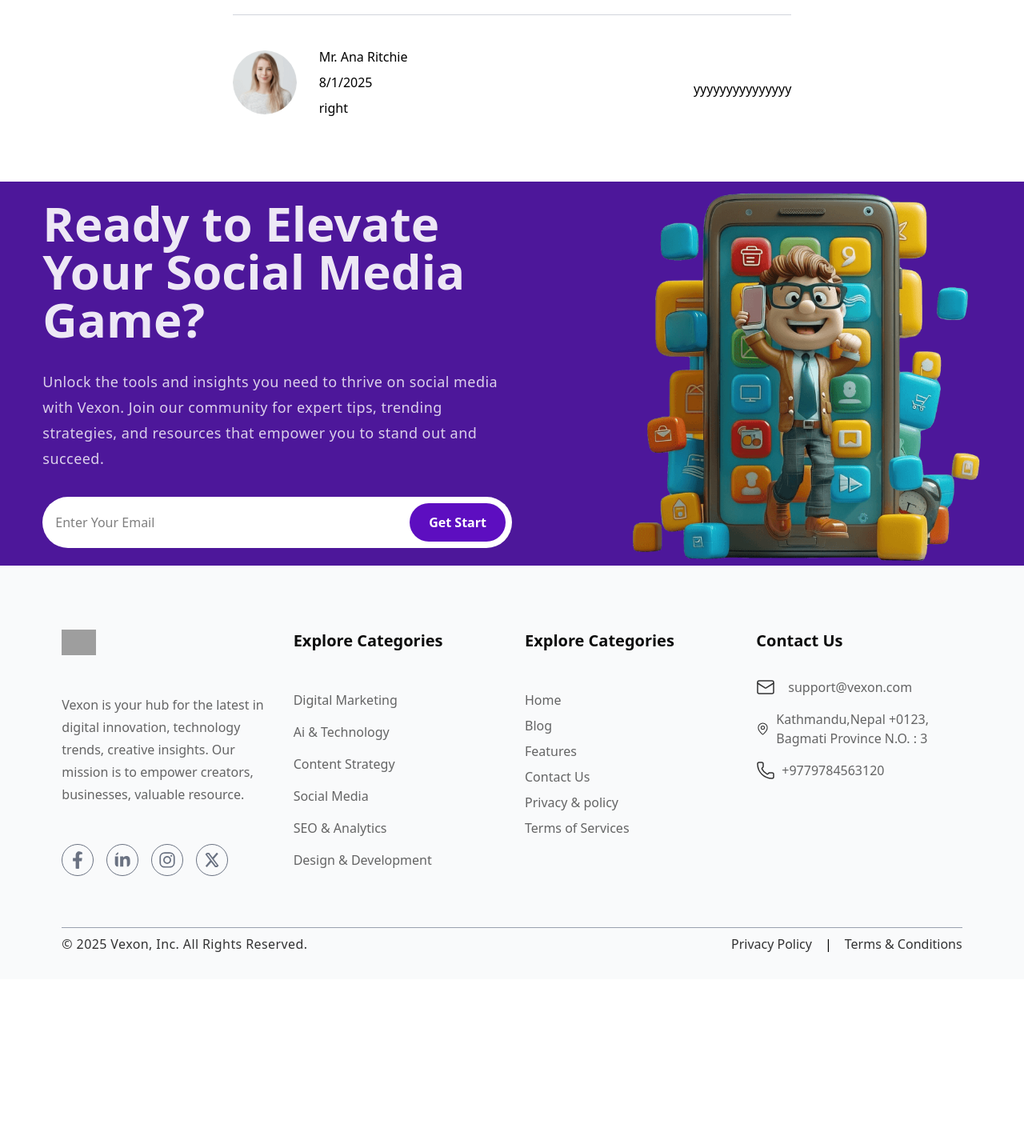
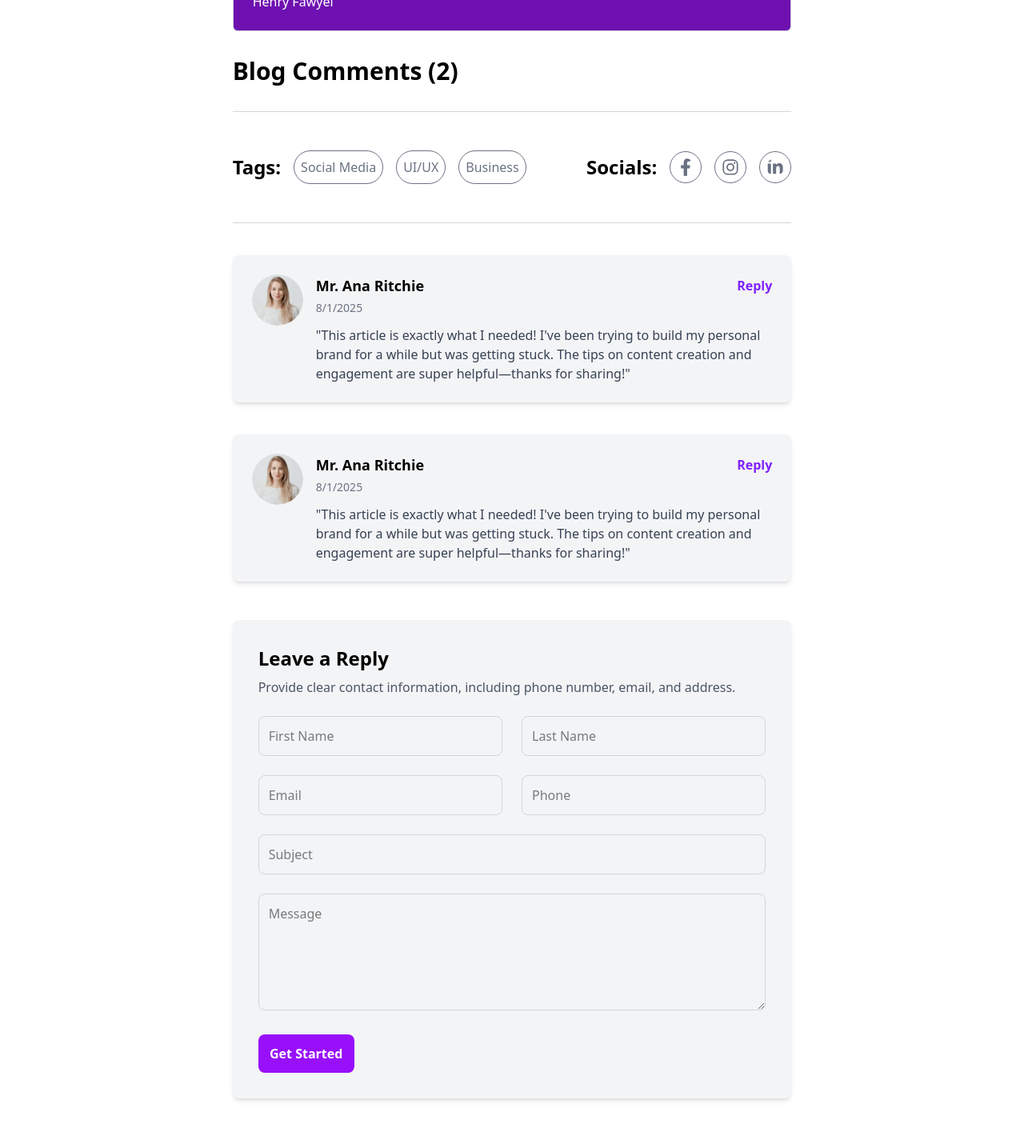
Before and after one commit to prabinb50/Blog_Website_MERN, a React (Vite) app in the folder frontend/: page /single-post in a window 1280 px wide. Shown: the part 3800-5225 px from the top of the page at 80% size. Before the commit the page ends 5024 px from the top, so only its background shows below. Built offline with nearby package versions, Linux system fonts and the light colour scheme; grey boxes are pictures that could not be loaded.

Commit message:
Componenets added to single post page

```diff
--- /dev/null
+++ b/frontend/src/components/moreBlogsSinglePost.jsx
@@ -0,0 +1,93 @@
+import { Clock } from "lucide-react";
+import React from "react";
+import Img1 from "../../public/blog1-image6.png";
+
+export default function MoreBlogsSinglePost() {
+  return (
+    <div>
+      <h1>More Blogs</h1>
+      <div className="grid grid-cols-3 md:grid-cols-3 gap-6">
+      <div className="bg-white shadow-md rounded-md mb-4">
+
+        {/* Image section */}
+        <img className="rounded-t-md w-full" src={Img1} alt="Image" />
+
+
+      <div className="space-y-4 px-4 pb-3 ">
+        <div className="flex justify-between">
+          <p className="text-sm font-semibold opacity-90 hover:text-violet-500 cursor-pointer">
+            Social Media
+          </p>
+
+          <div className="flex items-center gap-1 cursor-pointer">
+            <Clock size={16} />{" "}
+            <p className="text-sm opacity-80"> 3 min read</p>
+          </div>
+        </div>
+        {/* Title */}
+        <h3 className="text-lg font-bold hover:text-violet-500 cursor-pointer">
+        Creating a Visual Identity: Tips for Aesthetic and Brand Consistency
+        </h3>
+
+        {/* Description */}
+        <p className="text-sm text-gray-600">This post covers tips on color schemes, fonts, and visuals to keep your profile visually appealing and cohesive</p>
+
+        {/* Author and Date */}
+        <div className="flex items-center gap-2 text-sm text-gray-500">
+          <img
+            src="/author-placeholder.png"
+            alt="Katie Sims"
+            className="w-6 h-6 rounded-full"
+          />
+          <p>Katie Sims</p>
+          <span>|</span>
+          <p><Date></Date></p>
+      </div>
+      </div>
+    </div>
+
+
+
+    <div className="bg-white shadow-md rounded-md mb-4">
+
+      {/* Image section */}
+      <img className="rounded-t-md w-full" src="/blog1-image6.png" alt="Image" />
+
+
+    <div className="space-y-4 px-4 pb-3 ">
+      <div className="flex justify-between">
+        <p className="text-sm font-semibold opacity-90 hover:text-violet-500 cursor-pointer">
+          Social Media
+        </p>
+
+        <div className="flex items-center gap-1 cursor-pointer">
+          <Clock size={16} />{" "}
+          <p className="text-sm opacity-80"> 3 min read</p>
+        </div>
+      </div>
+      {/* Title */}
+      <h3 className="text-lg font-bold hover:text-violet-500 cursor-pointer">
+      Creating a Visual Identity: Tips for Aesthetic and Brand Consistency
+      </h3>
+
+      {/* Description */}
+      <p className="text-sm text-gray-600">This post covers tips on color schemes, fonts, and visuals to keep your profile visually appealing and cohesive</p>
+
+      {/* Author and Date */}
+      <div className="flex items-center gap-2 text-sm text-gray-500">
+        <img
+          src="/author-placeholder.png"
+          alt="Katie Sims"
+          className="w-6 h-6 rounded-full"
+        />
+        <p>Katie Sims</p>
+        <span>•</span>
+        <p>Date</p>
+    </div>
+    </div>
+  </div>
+
+  </div>
+    </div>
+  );
+}
--- a/frontend/src/pages/singlePostPage.jsx
+++ b/frontend/src/pages/singlePostPage.jsx
@@ -1,9 +1,61 @@
-import React from "react";
-import SecondNavbar from "../components/SecondNavbar";
+import React, { useState } from "react";
 import { FaFacebookF, FaInstagram, FaLinkedinIn } from "react-icons/fa";
+import { NavLink } from "react-router";
+import { ChevronRight } from "lucide-react";
+import { Bounce, toast } from "react-toastify";
+import MoreBlogsSinglePost from "../components/moreBlogsSinglePost";
 
 export default function SinglePostPage() {
+  // Handle form submission logic here
+  const [firstName, setFirstName] = useState("");
+  const [lastName, setLastName] = useState("");
+  const [email, setEmail] = useState("");
+  const [message, setMessage] = useState("");
+  const [subject, setSubject] = useState("");
+  const [phone, setPhone] = useState("");
+
+  // Function to handle form submission
+  // This function is called when the form is submitted
+  const handleSubmit = (e) => {
+    e.preventDefault();
+    // Display a toast notification on form submission
+    toast("Thank you for your message! We will get back to you soon.", {
+      position: "top-right",
+      autoClose: 2000,
+      hideProgressBar: false,
+      closeOnClick: false,
+      pauseOnHover: true,
+      draggable: true,
+      progress: undefined,
+      theme: "light",
+      transition: Bounce,
+    });
+    // Reset form fields after submission
+    setFirstName("");
+    setLastName("");
+    setEmail("");
+    setMessage("");
+    setSubject("");
+    setPhone("");
+  };
+  // Contact details to display in the contact section
   return (
+    <div>
+      <div className="bg-[#f6f2ff] space-y-4">
+        {/* Breadcrumb navigation */}
+        <div className="flex items-center justify-center pt-20">
+          <NavLink to={"/"} className="cursor-pointer">
+            Home
+          </NavLink>
+          <ChevronRight />
+          <p>Blog</p>
+          <ChevronRight />
+          <p className="font-bold">Blog Without Sidebar</p>
+        </div>
+
+        {/* Page title */}
+        <p className="text-center font-bold text-6xl pb-20">Blog Without Sidebar</p>
+      </div>
       <div className="w-7/12 mx-auto  p-6">
         {/* Header Section */}
         <header className="flex justify-between items-center mb-6">
@@ -31,19 +83,21 @@ export default function SinglePostPage() {
           </h1>
           <p className="text-gray-700 leading-relaxed">
             In today’s digital age, building a strong personal brand on social
-          media is more crucial than ever. A compelling personal brand not only
-          establishes your credibility and trustworthiness but also opens doors
-          to new opportunities, connects you with like-minded individuals, ...
+            media is more crucial than ever. A compelling personal brand not
+            only establishes your credibility and trustworthiness but also opens
+            doors to new opportunities, connects you with like-minded
+            individuals, ...
           </p>
           <img src="/blog-details-image1.png" alt="blog-details" />
           <p className="text-gray-700 leading-relaxed">
             In today’s digital age, building a strong personal brand on social
-          media is more crucial than ever. A compelling personal brand not only
-          establishes your credibility and trustworthiness but also opens doors
-          to new opportunities, connects you with like-minded individuals, and
-          can even generate income. With billions of users on social media
-          platforms, carving out a unique space for yourself may seem daunting,
-          but with the right strategies, you can create a brand that resonates.
+            media is more crucial than ever. A compelling personal brand not
+            only establishes your credibility and trustworthiness but also opens
+            doors to new opportunities, connects you with like-minded
+            individuals, and can even generate income. With billions of users on
+            social media platforms, carving out a unique space for yourself may
+            seem daunting, but with the right strategies, you can create a brand
+            that resonates.
           </p>
           <h2 className="text-3xl font-semibold">
             Understanding Your Personal Brand
@@ -53,7 +107,8 @@ export default function SinglePostPage() {
             for, and how you want others to perceive you. Before diving into the
             social media world, take some time to reflect on your values,
             interests, and goals. Ask yourself: What do I want to be known for?
-          What are my unique strengths and passions? Who is my target audience?
+            What are my unique strengths and passions? Who is my target
+            audience?
           </p>
 
           <p className="text-gray-700 leading-relaxed">
@@ -61,17 +116,20 @@ export default function SinglePostPage() {
             for, and how you want others to perceive you. Before diving into the
             social media world, take some time to reflect on your values,
             interests, and goals. Ask yourself: What do I want to be known for?
-          What are my unique strengths and passions? Who is my target audience?
+            What are my unique strengths and passions? Who is my target
+            audience?
           </p>
-        <h2 className="text-3xl font-semibold">Choosing the Right Platforms</h2>
+          <h2 className="text-3xl font-semibold">
+            Choosing the Right Platforms
+          </h2>
           <p className="text-gray-700 leading-relaxed">
             Different social media platforms serve different purposes, and each
-          has its own user demographics. Selecting the right platforms for your
-          brand is essential. For instance:
+            has its own user demographics. Selecting the right platforms for
+            your brand is essential. For instance:
           </p>
           <span>
-          LinkedIn: is ideal for professionals seeking to build a network within
-          their industry.
+            LinkedIn: is ideal for professionals seeking to build a network
+            within their industry.
           </span>
           <span>
             Instagram: is highly visual and works well for brands related to
@@ -87,9 +145,9 @@ export default function SinglePostPage() {
           </span>
           <p className="text-gray-700 leading-relaxed">
             Choose platforms that align with your goals and where your target
-          audience is most active. Instead of spreading yourself too thin across
-          all platforms, focus on two or three and consistently deliver quality
-          content.
+            audience is most active. Instead of spreading yourself too thin
+            across all platforms, focus on two or three and consistently deliver
+            quality content.
           </p>
           <h2 className="text-3xl font-semibold">
             Crafting a Consistent Brand Image
@@ -113,11 +171,11 @@ export default function SinglePostPage() {
           </div>
           <h2 className="text-3xl font-semibold">Creating Valuable Content</h2>
           <p className="text-gray-700 leading-relaxed">
-          Content is the heart of personal branding on social media. To build a
-          loyal audience, your content should educate, inspire, or entertain.
-          Start by creating a content calendar and brainstorming ideas that
-          align with your brand’s message. Here are some types of content to
-          consider:
+            Content is the heart of personal branding on social media. To build
+            a loyal audience, your content should educate, inspire, or
+            entertain. Start by creating a content calendar and brainstorming
+            ideas that align with your brand’s message. Here are some types of
+            content to consider:
           </p>
           <span>
             Educational Content: Share insights, tips, or tutorials related to
@@ -125,8 +183,8 @@ export default function SinglePostPage() {
             value.
           </span>
           <span>
-          Behind-the-Scenes: Give a glimpse into your life or work process. This
-          humanizes your brand and makes you more relatable.
+            Behind-the-Scenes: Give a glimpse into your life or work process.
+            This humanizes your brand and makes you more relatable.
           </span>
           <span>
             Storytelling: Use stories to connect emotionally with your audience.
@@ -146,20 +204,20 @@ export default function SinglePostPage() {
             Leveraging Hashtags and Keywords
           </h2>
           <p className="text-gray-700 leading-relaxed">
-          Hashtags and keywords can dramatically improve the visibility of your
-          content. Research popular and relevant hashtags in your niche and
-          incorporate them into your posts. On platforms like Instagram and
-          LinkedIn, hashtags help your content reach users who don’t follow you
-          yet. However, avoid overloading your posts with too many hashtags—5-10
-          carefully selected ones are usually enough.
+            Hashtags and keywords can dramatically improve the visibility of
+            your content. Research popular and relevant hashtags in your niche
+            and incorporate them into your posts. On platforms like Instagram
+            and LinkedIn, hashtags help your content reach users who don’t
+            follow you yet. However, avoid overloading your posts with too many
+            hashtags—5-10 carefully selected ones are usually enough.
           </p>
 
           <p className="text-gray-700 leading-relaxed">
-          Using keywords effectively in your profile and posts can also enhance
-          discoverability, especially on platforms with search functions like
-          LinkedIn and Twitter. Think of words and phrases your audience might
-          use to find information in your niche, and strategically incorporate
-          them into your bio, captions, and content.
+            Using keywords effectively in your profile and posts can also
+            enhance discoverability, especially on platforms with search
+            functions like LinkedIn and Twitter. Think of words and phrases your
+            audience might use to find information in your niche, and
+            strategically incorporate them into your bio, captions, and content.
           </p>
           <h2 className="text-3xl font-semibold">
             Staying Authentic and True to Your Brand
@@ -167,10 +225,10 @@ export default function SinglePostPage() {
           <p className="text-gray-700 leading-relaxed">
             Finally, one of the most important aspects of personal branding is
             authenticity. Your audience can tell when you’re genuine and when
-          you’re not, and they’re more likely to engage with a brand that feels
-          real. Be transparent about your journey, share your wins and losses,
-          and let your true personality shine through. Authenticity fosters
-          trust, which is the foundation of any strong brand.
+            you’re not, and they’re more likely to engage with a brand that
+            feels real. Be transparent about your journey, share your wins and
+            losses, and let your true personality shine through. Authenticity
+            fosters trust, which is the foundation of any strong brand.
           </p>
           <p className="text-gray-700 leading-relaxed">
             As you grow, you may face pressure to conform to trends or present a
@@ -178,7 +236,7 @@ export default function SinglePostPage() {
             misrepresent yourself. A strong personal brand is built on honesty,
             consistency, and the courage to be yourself.
           </p>
-        <div className="gap-4 grid grid-cols-1 border border-gray-300 rounded-md bg-violet-800 mt-6 p-6">
+          <div className="gap-4 grid grid-cols-1 border border-gray-300 rounded-md bg-purple-800 mt-6 p-6">
             <span className="text-white text-2xl font-semibold">
               {" "}
               <q>
@@ -194,9 +252,15 @@ export default function SinglePostPage() {
           <div className="flex items-center justify-between py-8">
             <div className="flex items-center gap-4">
               <p className="font-semibold text-2xl">Tags:</p>
-            <div className="text-gray-500 hover:text-white border border-gray-500 cursor-pointer w-max p-2 rounded-full hover:bg-violet-600 hover:border-violet-600  duration-700 ">Social Media</div>
-            <div className="text-gray-500 hover:text-white border border-gray-500 cursor-pointer w-max p-2 rounded-full hover:bg-violet-600 hover:border-violet-600  duration-700">UI/UX</div>
-            <div className="text-gray-500 hover:text-white border border-gray-500 cursor-pointer w-max p-2 rounded-full hover:bg-violet-600 hover:border-violet-600  duration-700">Business</div>
+              <div className="text-gray-500 hover:text-white border border-gray-500 cursor-pointer w-max p-2 rounded-full hover:bg-violet-600 hover:border-violet-600  duration-700 ">
+                Social Media
+              </div>
+              <div className="text-gray-500 hover:text-white border border-gray-500 cursor-pointer w-max p-2 rounded-full hover:bg-violet-600 hover:border-violet-600  duration-700">
+                UI/UX
+              </div>
+              <div className="text-gray-500 hover:text-white border border-gray-500 cursor-pointer w-max p-2 rounded-full hover:bg-violet-600 hover:border-violet-600  duration-700">
+                Business
+              </div>
             </div>
 
             <div className="flex items-center gap-4">
@@ -218,28 +282,130 @@ export default function SinglePostPage() {
           <hr className="border-gray-300" />
 
           {/* Comment Section */}
-        <div className="flex items-center justify-between gap-4 mt-6">
-          <div className="flex justify-between gap-4 mb-4">
-            <div className="flex items-center gap-4 mb-4">
+          <div className="flex items-start gap-4 mt-6 bg-gray-100 p-6 rounded-lg shadow-md">
             <img
               src="/comment-author1.png"
               alt="Author"
-            className="w-20 h-20 rounded-full mr-3"
+              className="w-16 h-16 rounded-full object-cover"
             />
-          <div className="flex flex-col gap-2">
-            <span>Mr. Ana Ritchie</span>
-            <span>8/1/2025</span>
-            <div className="flex">right</div>
+            <div className="flex flex-col gap-1 w-full">
+              <div className="flex justify-between items-center">
+                <span className="font-semibold text-lg">Mr. Ana Ritchie</span>
+                <button className="text-violet-600 font-semibold hover:underline">
+                  Reply
+                </button>
+              </div>
+              <span className="text-gray-500 text-sm">8/1/2025</span>
+              <p className="text-gray-700 mt-2">
+                "This article is exactly what I needed! I've been trying to
+                build my personal brand for a while but was getting stuck. The
+                tips on content creation and engagement are super helpful—thanks
+                for sharing!"
+              </p>
             </div>
           </div>
 
+          <div className="flex items-start gap-4 mt-6 bg-gray-100 p-6 rounded-lg shadow-md">
+            <img
+              src="/comment-author1.png"
+              alt="Author"
+              className="w-16 h-16 rounded-full object-cover"
+            />
+            <div className="flex flex-col gap-1 w-full">
+              <div className="flex justify-between items-center">
+                <span className="font-semibold text-lg">Mr. Ana Ritchie</span>
+                <button className="text-violet-600 font-semibold hover:underline">
+                  Reply
+                </button>
               </div>
-          <div className="flex flex-col gap-4 mb-4">
-            <p>yyyyyyyyyyyyyyy</p>
-            {/* <span>“This article is exactly what I needed! I've been trying to build my personal brand for a while but was getting stuck. The tips on content creation and engagement are super helpful—thanks for sharing!"</span> */}
+              <span className="text-gray-500 text-sm">8/1/2025</span>
+              <p className="text-gray-700 mt-2">
+                "This article is exactly what I needed! I've been trying to
+                build my personal brand for a while but was getting stuck. The
+                tips on content creation and engagement are super helpful—thanks
+                for sharing!"
+              </p>
+            </div>
+          </div>
+
+          {/* Leave a Reply Section */}
+          <div className="bg-gray-100 p-8 mt-8 rounded-lg shadow-md">
+            <h3 className="text-2xl font-bold mb-2">Leave a Reply</h3>
+            <p className="text-gray-600 mb-6">
+              Provide clear contact information, including phone number, email,
+              and address.
+            </p>
+            <form onSubmit={handleSubmit} className="space-y-6">
+              {/* Input fields for first name and last name */}
+              <div className="grid grid-cols-1 md:grid-cols-2 gap-6">
+                <input
+                  value={firstName}
+                  onChange={(e) => setFirstName(e.target.value)}
+                  required
+                  type="text"
+                  placeholder="First Name"
+                  className="w-full p-3 border border-gray-300 rounded-lg"
+                />
+                <input
+                  required
+                  type="text"
+                  placeholder="Last Name"
+                  className="w-full p-3 border border-gray-300 rounded-lg"
+                />
+              </div>
+
+              {/* Input fields for email and phone */}
+              <div className="grid grid-cols-1 md:grid-cols-2 gap-6">
+                <input
+                  value={email}
+                  onChange={(e) => setEmail(e.target.value)}
+                  required
+                  type="email"
+                  placeholder="Email"
+                  className="w-full p-3 border border-gray-300 rounded-lg"
+                />
+                <input
+                  value={phone}
+                  onChange={(e) => setPhone(e.target.value)}
+                  required
+                  type="text"
+                  placeholder="Phone"
+                  className="w-full p-3 border border-gray-300 rounded-lg"
+                />
+              </div>
+
+              {/* Input field for subject */}
+              <input
+                value={subject}
+                onChange={(e) => setSubject(e.target.value)}
+                required
+                type="text"
+                placeholder="Subject"
+                className="w-full p-3 border border-gray-300 rounded-lg"
+              />
+
+              {/* Textarea for message */}
+              <textarea
+                value={message}
+                onChange={(e) => setMessage(e.target.value)}
+                required
+                placeholder="Message"
+                rows="5"
+                className="w-full p-3 border border-gray-300 rounded-lg"
+              ></textarea>
+
+              {/* Submit button */}
+              <button
+                type="submit"
+                className="w-30 bg-purple-600 text-white py-3 rounded-lg font-bold hover:bg-purple-700 transition"
+              >
+                Get Started
+              </button>
+            </form>
           </div>
         </div>
       </div>
+      <MoreBlogsSinglePost/>
     </div>
   );
 }
```
Also changed, not shown: frontend/public/blog1-image6.png (added), frontend/public/blog1-image7.png (added). Lines whose indentation alone changed are shown as unchanged.
